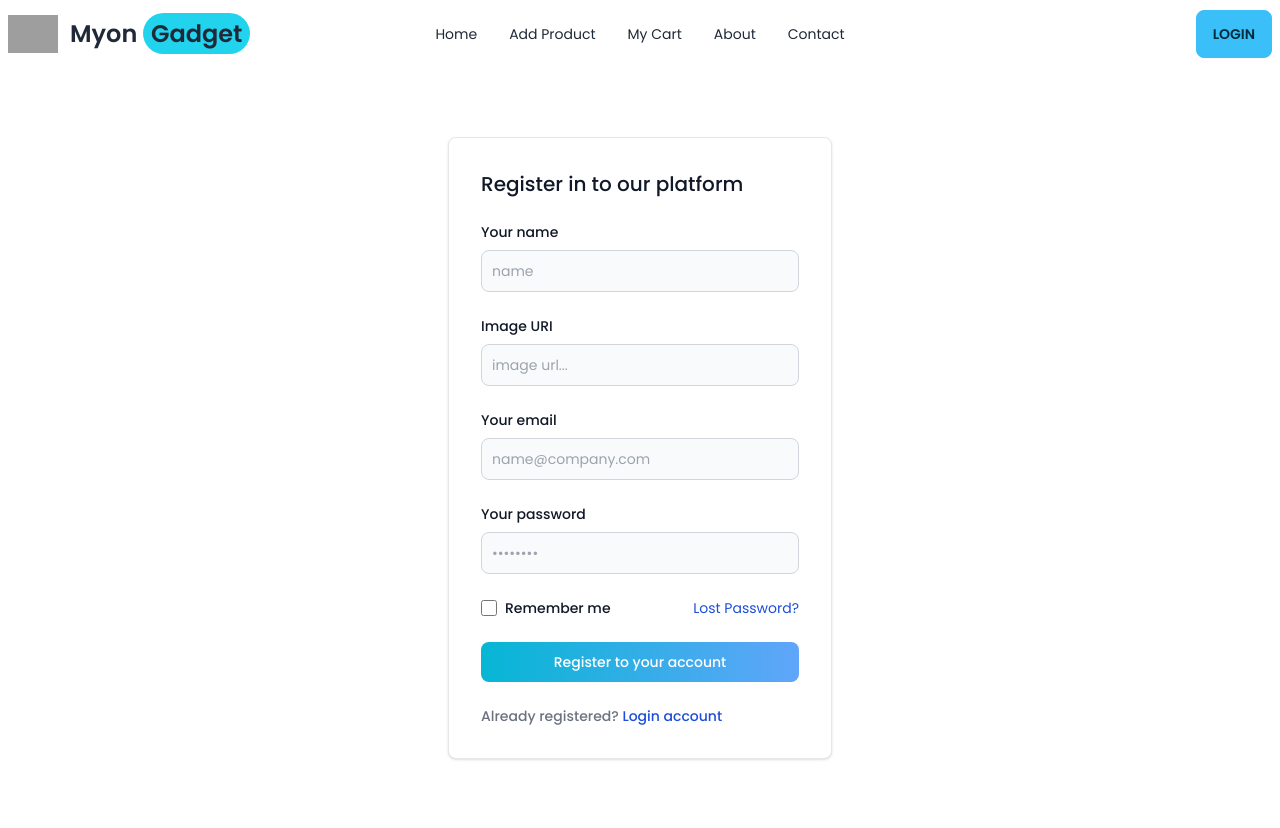
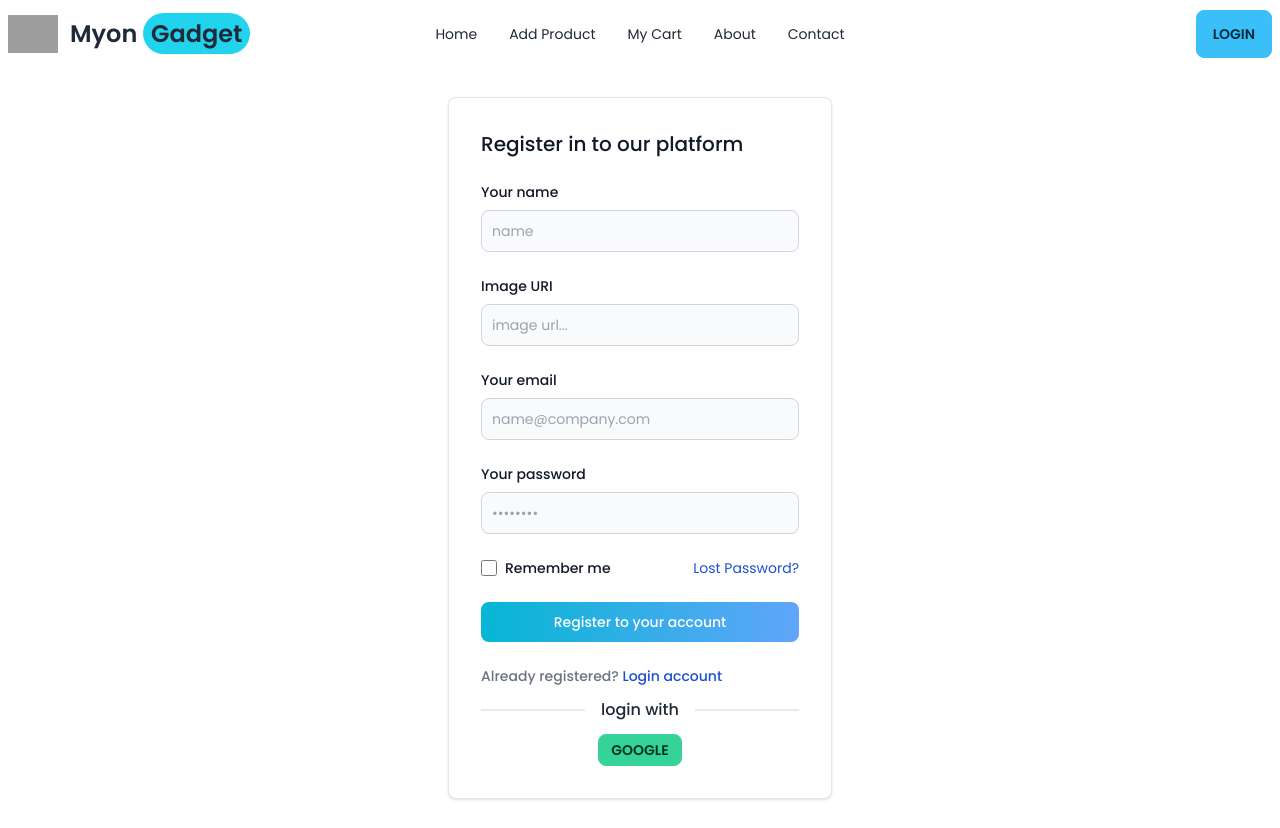
Before and after one commit to rabby159/myon-gadget-client, a React (Vite) app: page /register in a window 1280 px wide. Built offline with nearby package versions, Linux system fonts and the light colour scheme; no server answers; grey boxes are pictures that could not be loaded.

Commit message:
google login complete

```diff
--- /dev/null
+++ b/src/Components/ExtraLogin/ExtraLogin.jsx
@@ -0,0 +1,39 @@
+/* eslint-disable no-unused-vars */
+import { useContext } from "react";
+import { AuthContext } from "../../Router/AuthProvider";
+import { useLocation, useNavigate } from "react-router-dom";
+import swal from "sweetalert";
+
+const ExtraLogin = () => {
+
+
+    const {signInGoogle} = useContext(AuthContext);
+    const location = useLocation();
+    const navigate = useNavigate();
+
+    const handleGoogleLogin = (media) =>{
+        media()
+        .then(res=> {
+            swal("Welcome!", "Login Successful", "success");
+            navigate(location?.state ? location.state : '/' );
+          })
+        .catch(err => {
+            swal("Invalid!", "Provide right email/password", "error");
+          })
+    }
+
+
+
+    return (
+        <div>
+            <div className="divider">
+                <h2 className="font-medium">login with</h2>
+            </div>
+            <div className="flex justify-center">
+                <button onClick={()=> {handleGoogleLogin(signInGoogle)}} className="btn btn-success btn-sm">Google</button>
+            </div>
+        </div>
+    );
+};
+
+export default ExtraLogin;
--- a/src/Pages/Login/Login.jsx
+++ b/src/Pages/Login/Login.jsx
@@ -1,7 +1,9 @@
+/* eslint-disable no-unused-vars */
 import { useContext } from "react";
 import { Link, useLocation, useNavigate } from "react-router-dom";
 import { AuthContext } from "../../Router/AuthProvider";
 import swal from "sweetalert";
+import ExtraLogin from "../../Components/ExtraLogin/ExtraLogin";
 
 const Login = () => {
 
@@ -111,7 +113,7 @@ const Login = () => {
               </Link>
             </div>
           </form>
-          {/* <GoogleLogin></GoogleLogin> */}
+         <ExtraLogin></ExtraLogin>
         </div>
       </div>
 
--- a/src/Pages/Register.jsx/Register.jsx
+++ b/src/Pages/Register.jsx/Register.jsx
@@ -1,10 +1,14 @@
+/* eslint-disable no-unused-vars */
 import { useContext } from "react";
-import { Link } from "react-router-dom";
+import { Link, useLocation, useNavigate } from "react-router-dom";
 import { AuthContext } from "../../Router/AuthProvider";
 import swal from "sweetalert";
+import ExtraLogin from "../../Components/ExtraLogin/ExtraLogin";
 
 const Register = () => {
     const {createUser, handleUpdateProfile} = useContext(AuthContext);
+    const location = useLocation();
+    const navigate = useNavigate();
 
     const handleRegister =(event)=>{
 
@@ -40,7 +44,7 @@ const Register = () => {
             handleUpdateProfile(name, imageURL)
             .then(()=> {
               swal("Welcome!", "Registration Successful", "success");
-
+              navigate(location?.state ? location.state : '/' );
             })
           })
           .catch(error => {
@@ -161,7 +165,7 @@ const Register = () => {
             </Link>
           </div>
         </form>
-        {/* <GoogleLogin></GoogleLogin> */}
+        <ExtraLogin></ExtraLogin>
       </div>
     </div>
     );
--- a/src/Router/AuthProvider.jsx
+++ b/src/Router/AuthProvider.jsx
@@ -1,3 +1,4 @@
+/* eslint-disable react/prop-types */
 import { GoogleAuthProvider, createUserWithEmailAndPassword, onAuthStateChanged, signInWithEmailAndPassword, signInWithPopup, signOut, updateProfile } from "firebase/auth";
 import { createContext, useEffect, useState } from "react";
 import auth from "../firebase/firebase.confiq";
```
